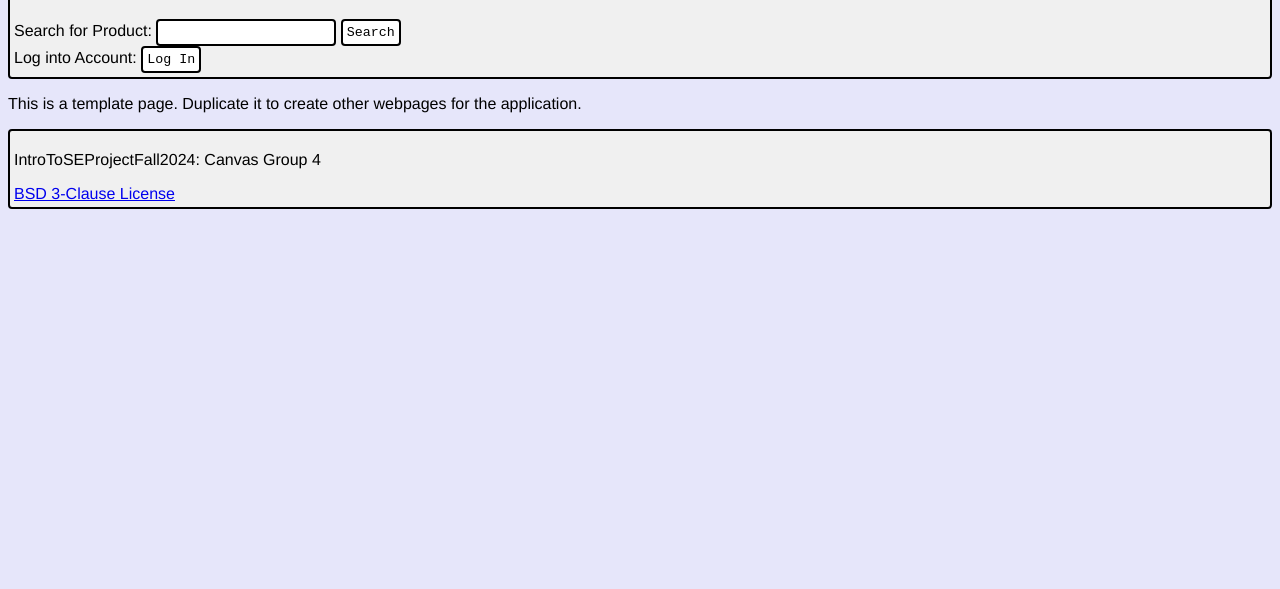
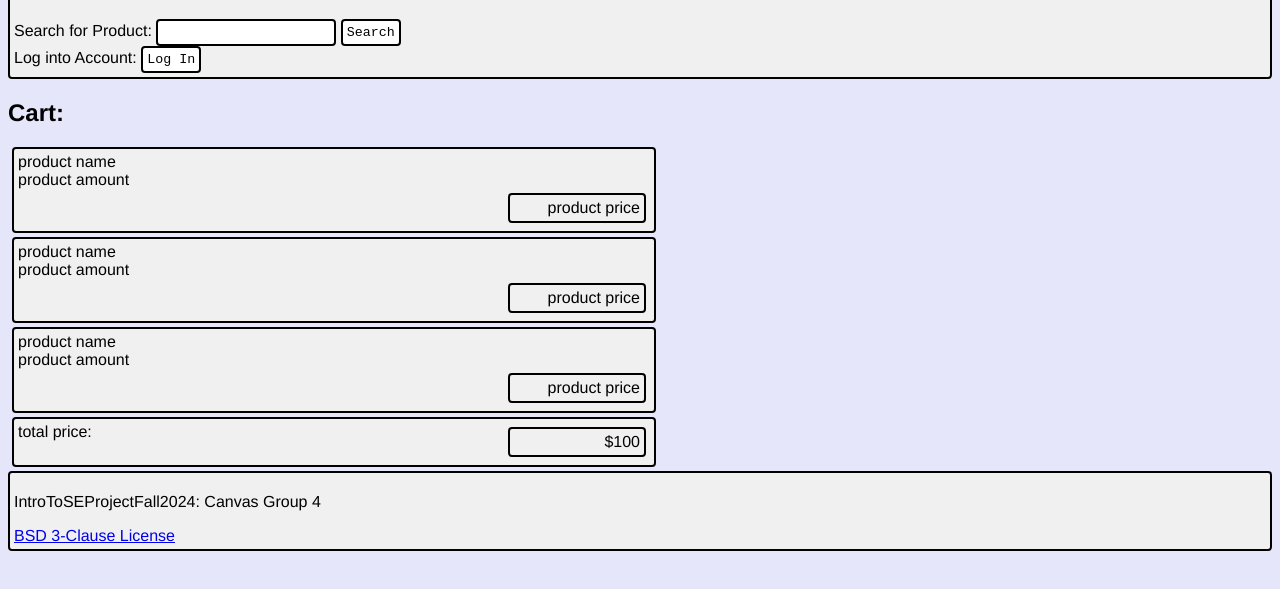
Before and after one commit to jcjordyn130/IntroToSEProjectFall2024, a plain HTML site: page cart.html in a window 1280 px wide. Shown: the part 75-664 px from the top of the page. Drawn offline with Linux system fonts and the light colour scheme.

Commit message:
Sprint 3: created a basic format for cart.html

```diff
--- a/cart.html
+++ b/cart.html
@@ -21,10 +21,45 @@
       </form> <!-- Login and logout Form -->
       <!-- We should obviously change this form if the user is logged in. -->
     </header>
-    <p>
-      This is a template page.
-      Duplicate it to create other webpages for the application.
-    </p>
+
+    <middle-section>
+      <h2>
+        Cart:
+      </h2>
+
+      <div class="item">
+        product name <br>
+        product amount <br>
+        <div class="price">
+          product price
+        </div>
+      </div>
+
+      <div class="item">
+        product name <br>
+        product amount <br>
+        <div class="price">
+          product price
+        </div>
+      </div>
+
+      <div class="item">
+        product name <br>
+        product amount <br>
+        <div class="price">
+          product price
+        </div>
+      </div>
+
+      <div class="item">
+        total price:
+        <div class="price">
+          $100
+        </div>
+      </div>
+
+    </middle-section>
+
     <footer>
       <p>
         IntroToSEProjectFall2024: Canvas Group 4
--- a/storestyle.css
+++ b/storestyle.css
@@ -25,3 +25,24 @@ footer {
     border: 2px solid black;
     border-radius: 4px;
 }
+
+.item {
+    border-style: solid;
+    width: 50%;
+    background-color: rgb(240, 240, 240);
+    padding: 4px;
+    border: 2px solid black;
+    border-radius: 4px;
+    margin: 4px;
+    overflow: auto;
+}
+.price {
+    text-align: right;
+    width: 20%;
+    background-color: rgb(240, 240, 240);
+    padding: 4px;
+    margin: 4px;
+    border: 2px solid black;
+    border-radius: 4px;
+    float: right;
+}
```
